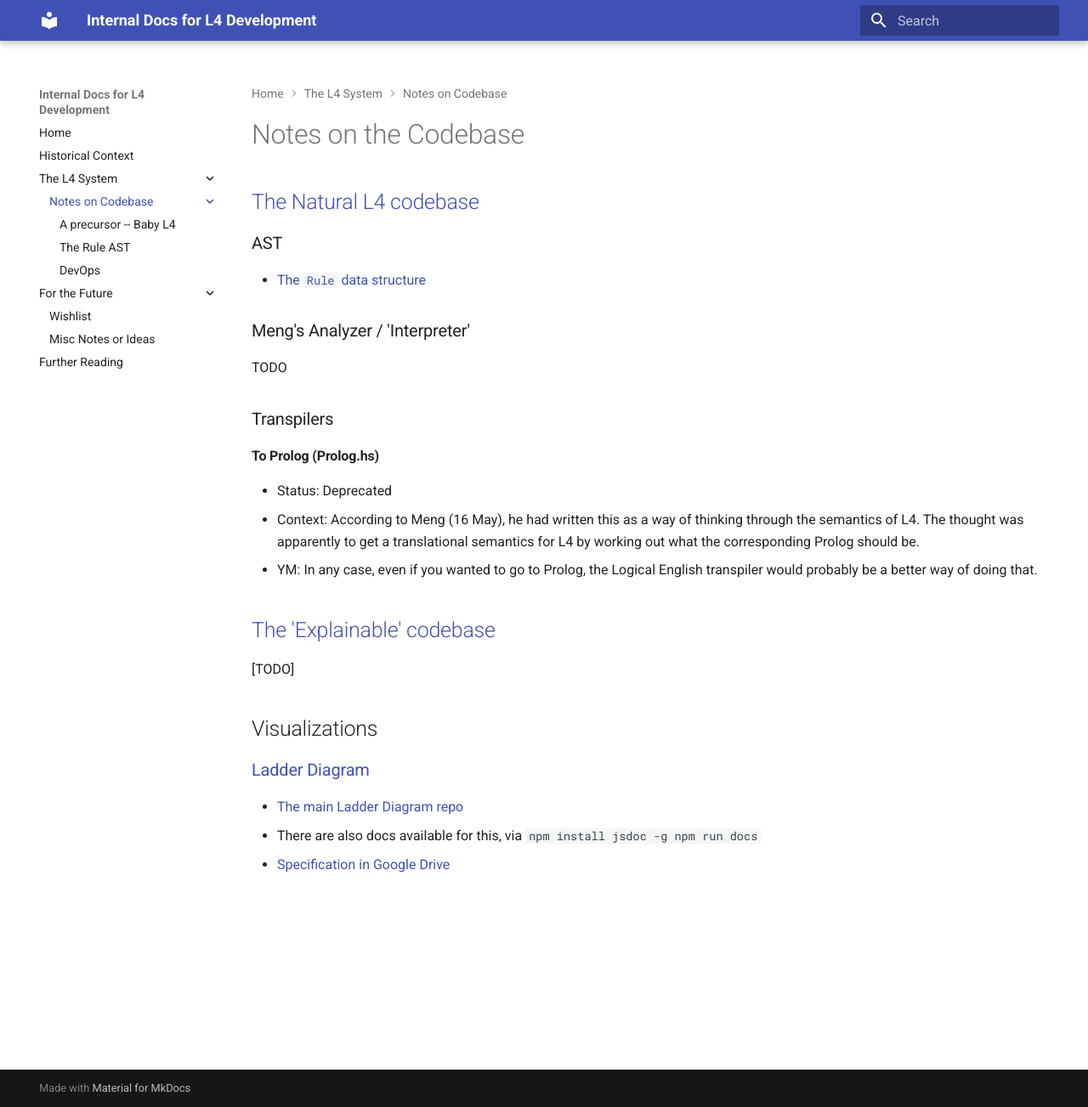
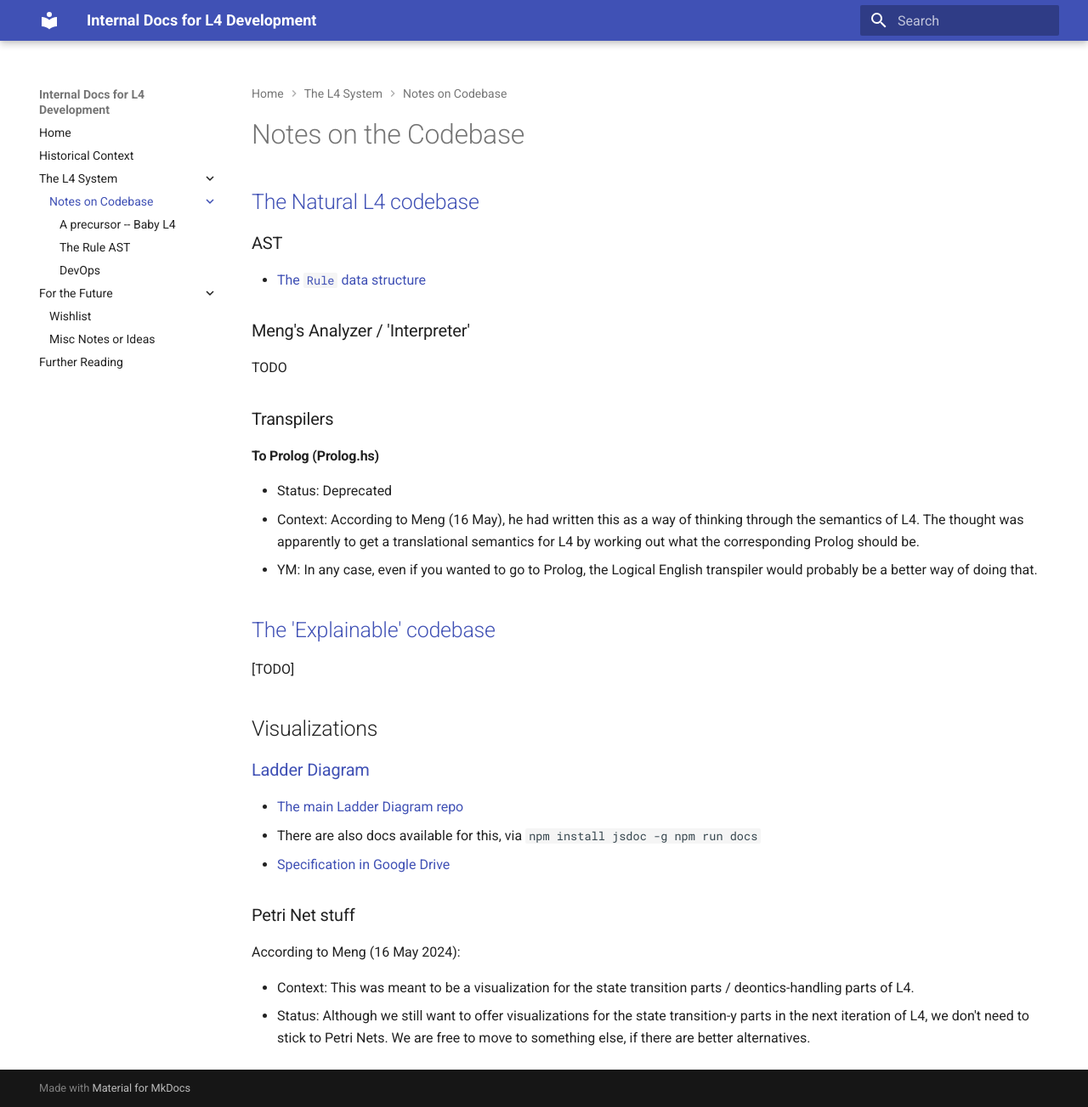
Before and after one commit to smucclaw/internal_docs, an MkDocs documentation site: the page built from docs/current_system/codebase/index.md, in a window 1280 px wide and 1303 px high. Shown: the whole window at 85% size. Built offline with MkDocs 1.6.1 and Material for MkDocs 9.7.7, drawn with Linux system fonts in a browser that asks for light colours.

Commit message:
add quick note on petri nets

````diff
--- a/docs/current_system/codebase/index.md
+++ b/docs/current_system/codebase/index.md
@@ -34,3 +34,10 @@ TODO
   npm run docs
   ```
 * [Specification in Google Drive](https://drive.google.com/drive/folders/1y7TssfA925VuyuAt8VBaNxlRTo8KyqlS?usp=sharing)
+
+### Petri Net stuff
+
+According to Meng (16 May 2024):
+
+* Context: This was meant to be a visualization for the state transition parts / deontics-handling parts of L4.
+* Status: Although we still want to offer visualizations for the state transition-y parts in the next iteration of L4,  we don't need to stick to Petri Nets. We are free to move to something else, if there are better alternatives.
````
